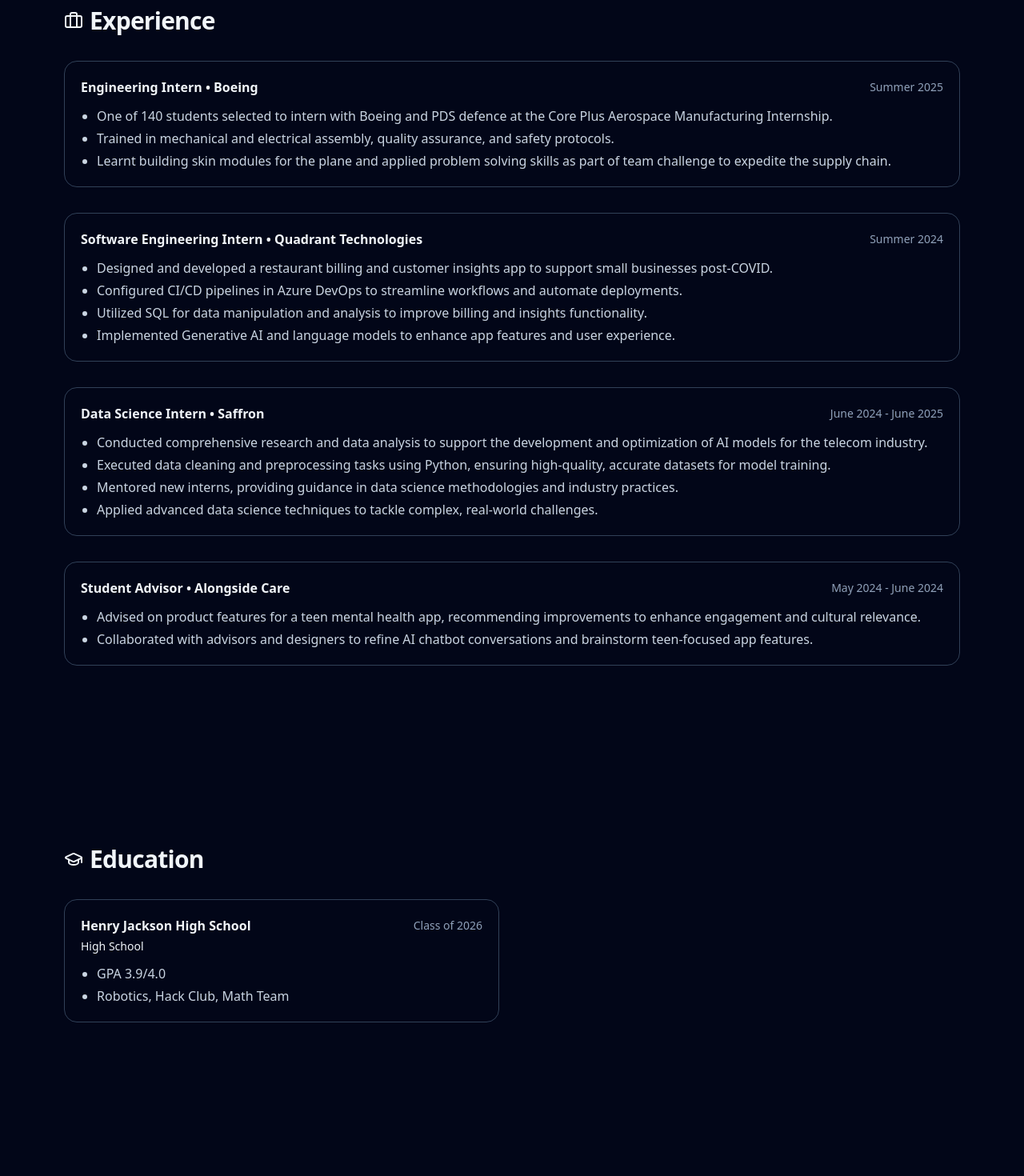
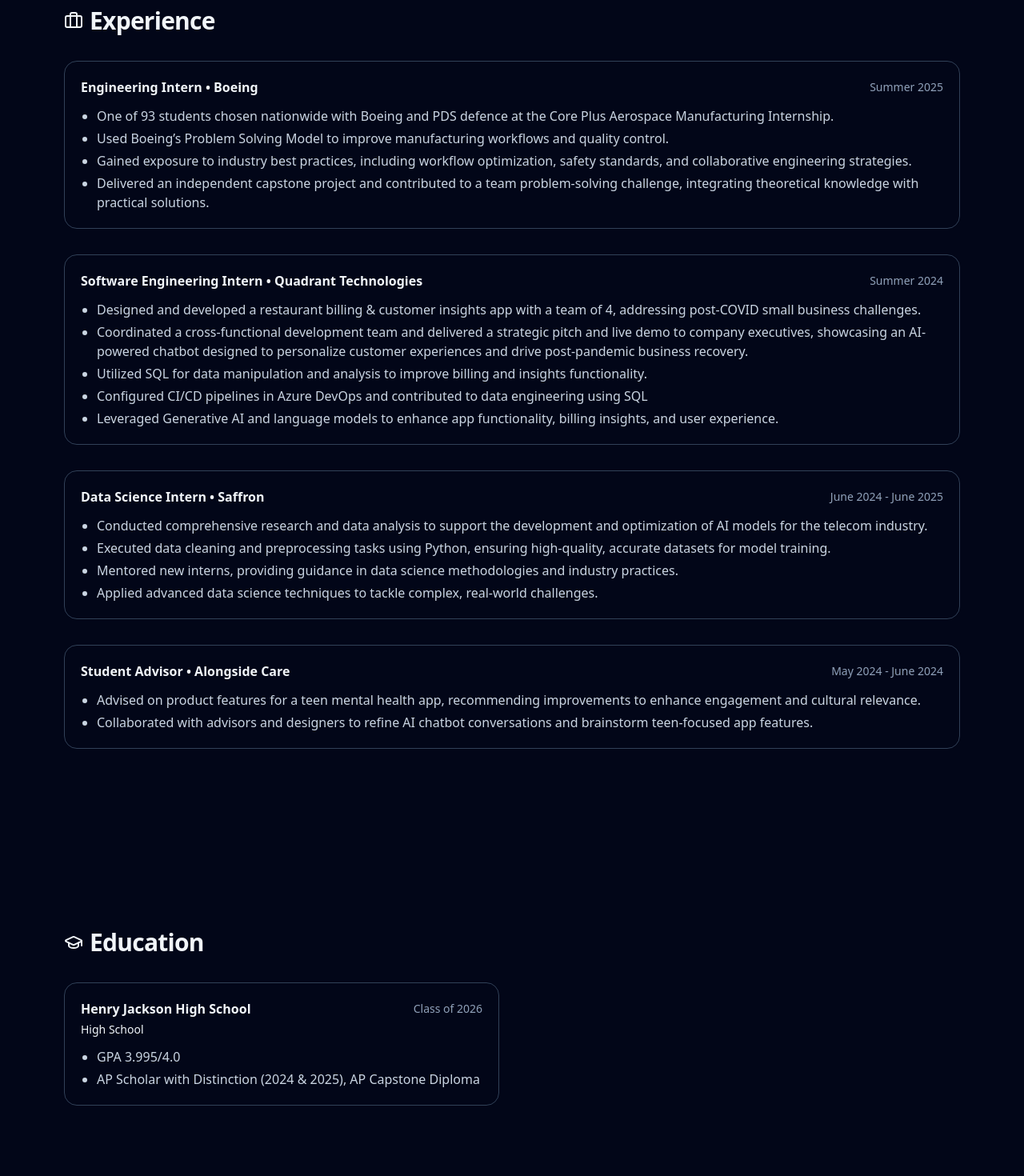
Before and after one commit to tvisham/my-portfolio, a React (Vite) app: page / in a window 1280 px wide. Shown: the part 1680-3150 px from the top of the page at 80% size. Built offline with nearby package versions, Linux system fonts and the light colour scheme.

Commit message:
updating readme file and few features

```diff
--- a/src/App.jsx
+++ b/src/App.jsx
@@ -82,9 +82,10 @@
     title: "Engineering Intern",
     date: "Summer 2025",
     points: [
-      "One of 140 students selected to intern with Boeing and PDS defence at the Core Plus Aerospace Manufacturing Internship.",
-      "Trained in mechanical and electrical assembly, quality assurance, and safety protocols.",
-      "Learnt building skin modules for the plane and applied problem solving skills as part of team challenge to expedite the supply chain.",
+      "One of 93 students chosen nationwide with Boeing and PDS defence at the Core Plus Aerospace Manufacturing Internship.",
+      "Used Boeing’s Problem Solving Model to improve manufacturing workflows and quality control.",
+      "Gained exposure to industry best practices, including workflow optimization, safety standards, and collaborative engineering strategies.",
+      "Delivered an independent capstone project and contributed to a team problem-solving challenge, integrating theoretical knowledge with practical solutions.",
     ],
   },
   {
@@ -92,10 +93,11 @@
     title: "Software Engineering Intern",
     date: "Summer 2024",
     points: [
-      "Designed and developed a restaurant billing and customer insights app to support small businesses post-COVID.",
-      "Configured CI/CD pipelines in Azure DevOps to streamline workflows and automate deployments.",
+      "Designed and developed a restaurant billing & customer insights app with a team of 4, addressing post-COVID small business challenges.",
+      "Coordinated a cross-functional development team and delivered a strategic pitch and live demo to company executives, showcasing an AI-powered chatbot designed to personalize customer experiences and drive post-pandemic business recovery.",
       "Utilized SQL for data manipulation and analysis to improve billing and insights functionality.",
-      "Implemented Generative AI and language models to enhance app features and user experience.",
+      "Configured CI/CD pipelines in Azure DevOps and contributed to data engineering using SQL",
+      "Leveraged Generative AI and language models to enhance app functionality, billing insights, and user experience.",
 
     ],
   },
@@ -126,7 +128,8 @@
     school: "Henry Jackson High School",
     degree: "High School",
     date: "Class of 2026",
-    points: ["GPA 3.9/4.0", "Robotics, Hack Club, Math Team"],
+    points: ["GPA 3.995/4.0","AP Scholar with Distinction (2024 & 2025), AP Capstone Diploma"],
+    dualEnrollment: "CASCADIA COMMUNITY COLLEGE  with Relevant Coursework:Programming Data Structures, Web Authoring, Calculus 3, Structures & Algorithms",
   },
 ];
 
@@ -218,7 +221,7 @@
   {
     title: "DECA (2023-2025)",
     items: [
-      "Financial Literacy Project: 2nd Place State; ICDC (International) competitor",
+      "Financial Literacy Project: ICDC (International) competitor,2nd Place State; ",
       "Entrepreneurship: multiple regional placements and 2x state competitor",
     ],
   },
@@ -227,6 +230,9 @@
     items: [
       "Entrepreneurship: National Qualifier; 4th Place State; 2nd Place Regional",
       "Computer Problem Solving, UX Design, Data Analysis, Website Design: multiple regional/state placings",
+      "UX Design: 2x 1st Place Regional, 8th Place State",
+      "Data Analysis: 2nd Place Regional, State Competitor",
+      "Website Design: 3rd Place Regional, State Competitor",,
     ],
   },
 ];
```
Also changed, not shown: 1 other file (tests, documents, lock files or other folders).
